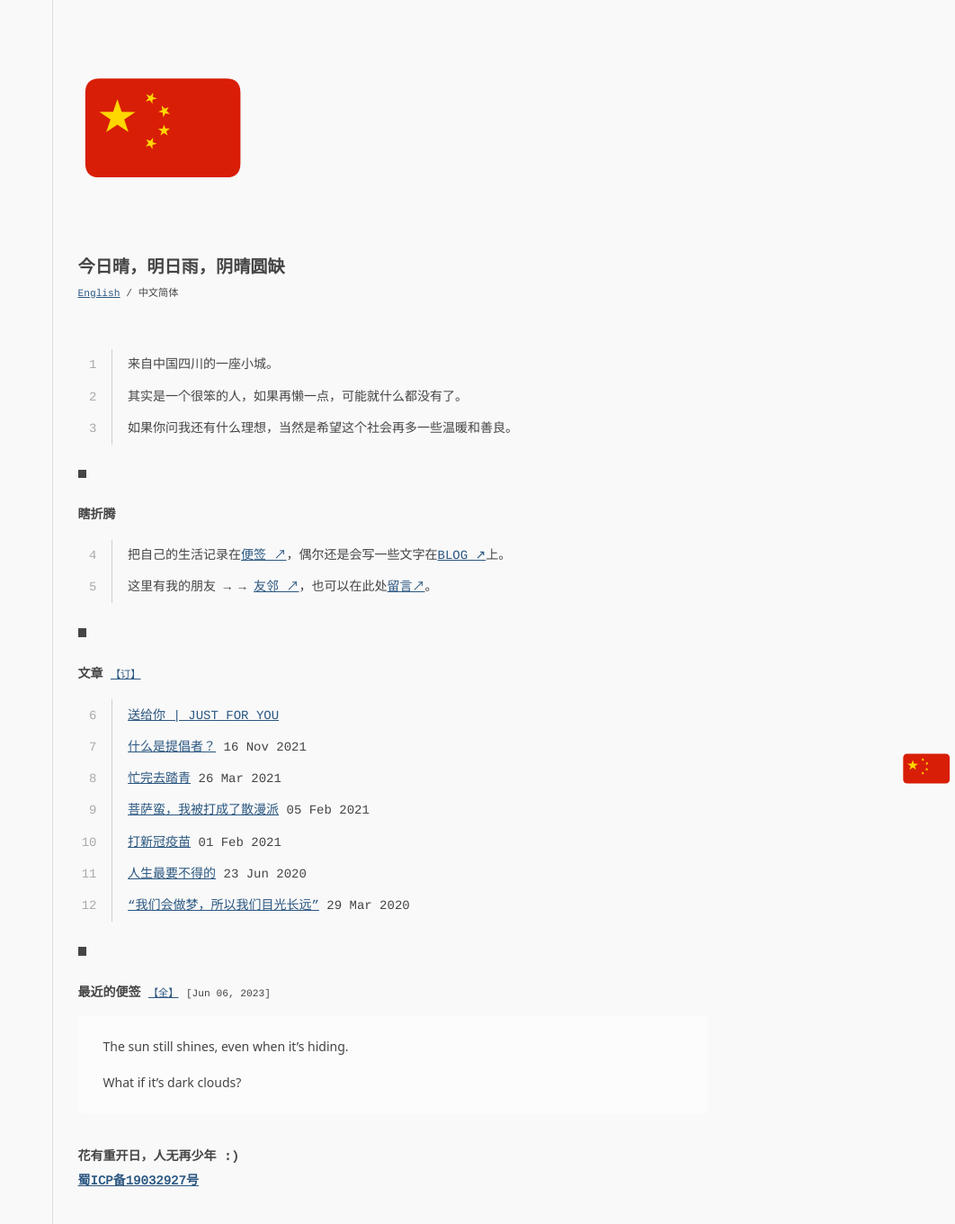
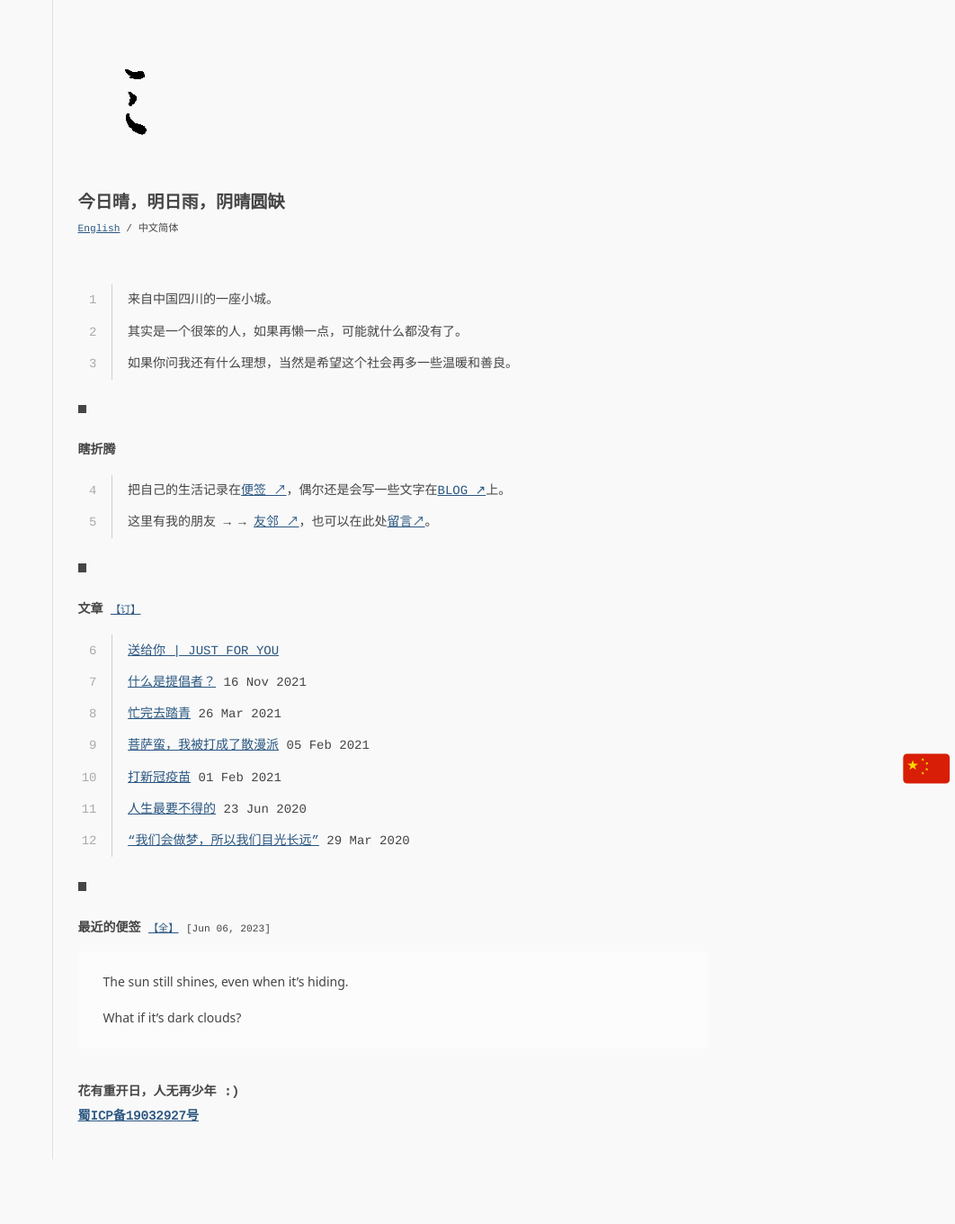
Before and after one commit to Sansuiz/sansuiz.github.io, a Jekyll site: the page built from index.html, in a window 1280 px wide. Shown: the whole page at 90% size, without its empty margins (218-1280 px from the left). Built offline with Jekyll 4.4.1, drawn with Linux system fonts in a browser that asks for light colours; comment, search, counter and statistics services are not loaded; after the commit the page ends 1288 px from its top, so only the background shows below that.

Commit message:
Update default.html

```diff
--- a/_layouts/default.html
+++ b/_layouts/default.html
@@ -30,7 +30,7 @@
         })();
         </script>
       <a href="https://buyivi.xyz" target="_self">
-      <img src="https://sansuiz.github.io/images/China.svg"/>
+      <img src="/assets/123.svg"/>
       </a>
       <h1 class="h1">
         {{ page.title }}<span class="blink">|</span>
```
